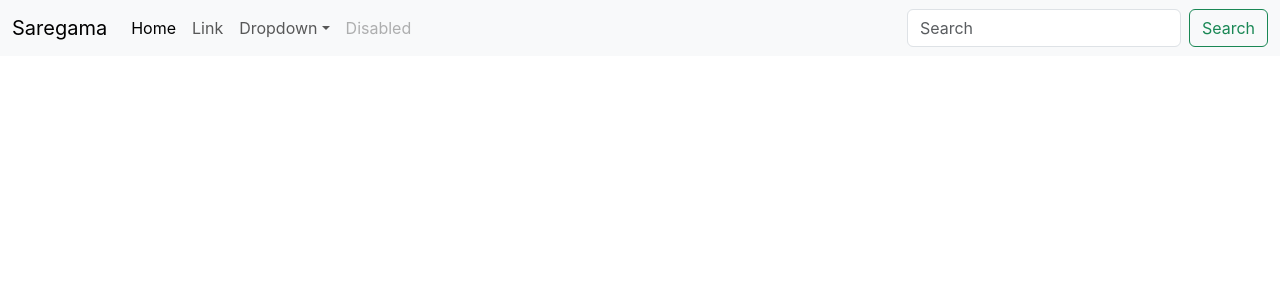
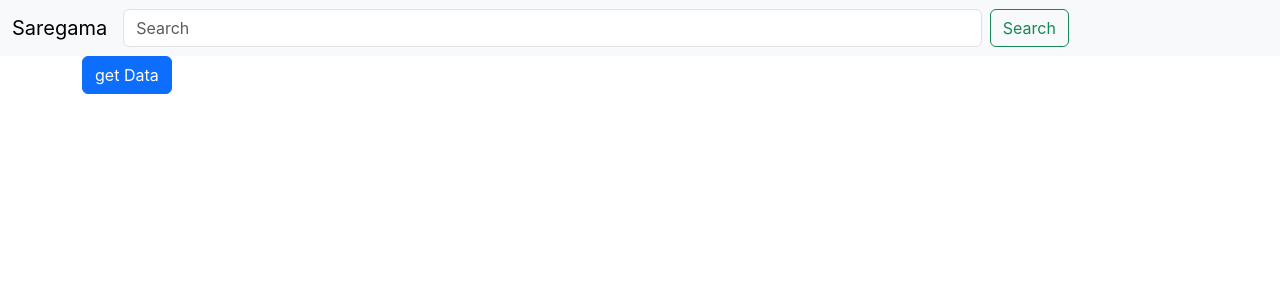
Before and after one commit to Shaurya0501/Music_app, a React (Create React App) app: page / in a window 1280 px wide. Shown: the top 300 px of the page. Built offline with nearby package versions, Linux system fonts and the light colour scheme.

Commit message:
Fetch sportify api

```diff
--- a/src/App.js
+++ b/src/App.js
@@ -1,6 +1,14 @@
+import { useState } from 'react';
 import './App.css';
 
 function App() {
+  const [tracks,setTracks]=useState([]);
+  const getTracks=async()=>{
+    let data=await fetch("https://v1.nocodeapi.com/shaurya0501/spotify/IzsXSgDpXzJfPWGk/search?q=iris&type=track");
+    let convertedData=await data.json();
+    console.log(convertedData.tracks.items);
+    setTracks(convertedData.tracks.items)
+  };
   return (
     <>
     <nav className="navbar navbar-expand-lg bg-body-tertiary">
@@ -20,57 +28,8 @@
       <span className="navbar-toggler-icon" />
     </button>
     <div className="collapse navbar-collapse" id="navbarSupportedContent">
-      <ul className="navbar-nav me-auto mb-2 mb-lg-0">
-        <li className="nav-item">
-          <a className="nav-link active" aria-current="page" href="#">
-            Home
-          </a>
-        </li>
-        <li className="nav-item">
-          <a className="nav-link" href="#">
-            Link
-          </a>
-        </li>
-        <li className="nav-item dropdown">
-          <a
-            className="nav-link dropdown-toggle"
-            href="#"
-            role="button"
-            data-bs-toggle="dropdown"
-            aria-expanded="false"
-          >
-            Dropdown
-          </a>
-          <ul className="dropdown-menu">
-            <li>
-              <a className="dropdown-item" href="#">
-                Action
-              </a>
-            </li>
-            <li>
-              <a className="dropdown-item" href="#">
-                Another action
-              </a>
-            </li>
-            <li>
-              <hr className="dropdown-divider" />
-            </li>
-            <li>
-              <a className="dropdown-item" href="#">
-                Something else here
-              </a>
-            </li>
-          </ul>
-        </li>
-        <li className="nav-item">
-          <a className="nav-link disabled" aria-disabled="true">
-            Disabled
-          </a>
-        </li>
-      </ul>
-      <form className="d-flex" role="search">
         <input
-          className="form-control me-2"
+          className="form-control me-2 w-75"
           type="search"
           placeholder="Search"
           aria-label="Search"
@@ -78,11 +37,16 @@
         <button className="btn btn-outline-success" type="submit">
           Search
         </button>
-      </form>
     </div>
   </div>
 </nav>
-
+<div className='container'>
+  <div className='row'>
+    <div className='col'>
+      <button className='btn btn-primary' onClick={getTracks}>get Data</button>
+      </div>
+  </div>
+</div>
     </>
   );
 }
```
